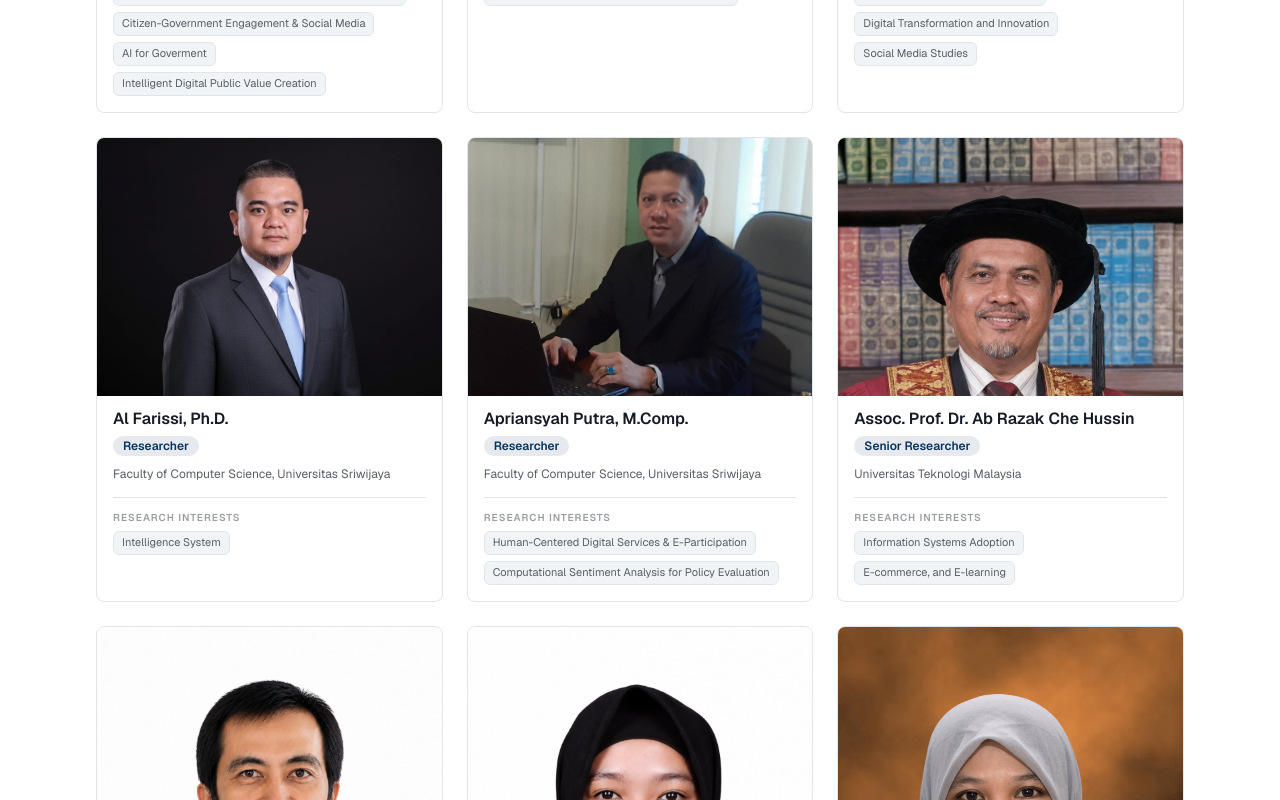
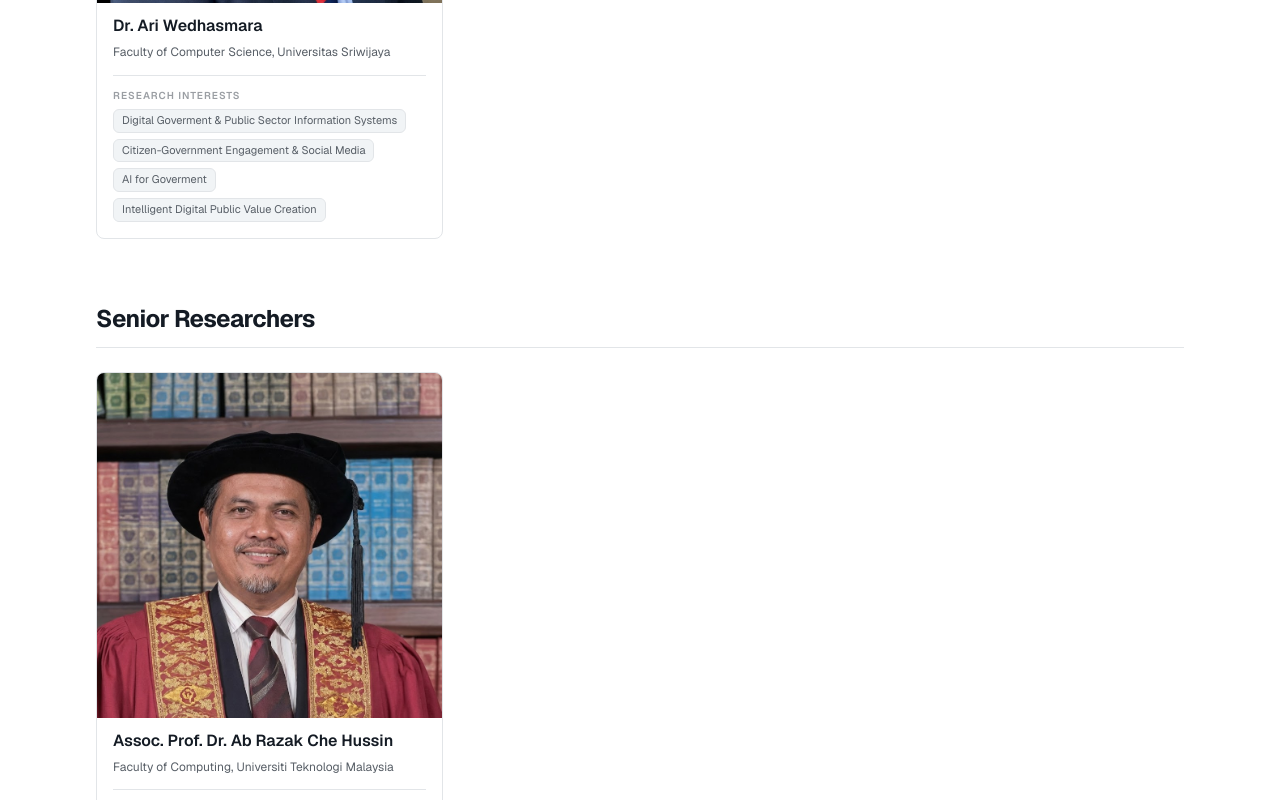
Before and after one commit to rahmatheroza/insist, a Next.js app: page /people in a window 1280 px wide. Shown: the part 880-1680 px from the top of the page. Built offline with nearby package versions, Linux system fonts and the light colour scheme.

Commit message:
menambahkan baris pembeda role & menyesuaikan rasio foto People

```diff
--- a/src/app/people/page.tsx
+++ b/src/app/people/page.tsx
@@ -6,34 +6,30 @@ import { Container } from "@/components/shared/container";
 import { PageHeader } from "@/components/shared/page-header";
 import { people } from "@/content/people";
 import { siteConfig } from "@/content/site";
+import type { Person } from "@/types";
 
 export const metadata: Metadata = {
   title: "People",
   description: `Meet the faculty, students, and alumni of ${siteConfig.name}.`,
 };
 
-export default function PeoplePage() {
+const roleSections = [
+  { role: "Head of Research Group", title: "Head of Research Group" },
+  { role: "Senior Researcher", title: "Senior Researchers" },
+  { role: "Researcher", title: "Researchers" },
+];
+
+function PersonCard({ person }: { person: Person }) {
   return (
-    <>
-      <PageHeader
-        title="People"
-        description="Faculty researchers, graduate students, and alumni who form the INSIST research community."
-      />
-      <Container className="py-16 lg:py-24">
-        <div className="mx-auto grid max-w-6xl gap-6 sm:grid-cols-3">
-          {people.map((person) => (
-            <article
-              key={person.id}
-              className="overflow-hidden rounded-lg border border-border"
-            >
-              <div className="relative aspect-[4/3] bg-insist-gray-100">
+    <article className="overflow-hidden rounded-lg border border-border bg-card transition-colors hover:border-primary/20">
+      <div className="relative aspect-square bg-insist-gray-100">
         {person.image ? (
           <Image
             src={person.image}
             alt={`${person.name} profile photo`}
             fill
             className="object-cover object-top"
-                    sizes="(max-width: 640px) 100vw, 400px"
+            sizes="(max-width: 640px) 100vw, (max-width: 1024px) 33vw, 400px"
           />
         ) : (
           <div className="flex h-full items-center justify-center text-muted-foreground">
@@ -42,17 +38,13 @@ export default function PeoplePage() {
         )}
       </div>
       <div className="p-4 pt-3">
-                <h2 className="text-base font-semibold leading-snug text-foreground">
+        <h3 className="text-base font-semibold leading-snug text-foreground">
           {person.name}
-                </h2>
-                <span className="mt-1.5 inline-block rounded-full bg-primary/10 px-2.5 py-0.5 text-xs font-semibold text-primary">
-                  {person.role}
-                </span>
-                <p className="mt-2 text-xs leading-relaxed text-muted-foreground">
+        </h3>
+        <p className="mt-1.5 text-xs leading-relaxed text-muted-foreground">
           {person.affiliation}
         </p>
-                {person.researchInterests &&
-                  person.researchInterests.length > 0 && (
+        {person.researchInterests && person.researchInterests.length > 0 && (
           <div className="mt-3 border-t border-border pt-3">
             <p className="mb-1.5 text-[10px] font-semibold uppercase tracking-widest text-muted-foreground/60">
               Research Interests
@@ -71,7 +63,55 @@ export default function PeoplePage() {
         )}
       </div>
     </article>
+  );
+}
+
+export default function PeoplePage() {
+  const knownRoles = roleSections.map((s) => s.role);
+  const otherPeople = people.filter((p) => !knownRoles.includes(p.role));
+
+  return (
+    <>
+      <PageHeader
+        title="People"
+        description="Faculty researchers, graduate students, and alumni who form the INSIST research community."
+      />
+      <Container className="py-16 lg:py-24">
+        <div className="mx-auto max-w-6xl space-y-16">
+          {roleSections.map((section) => {
+            const members = people.filter((p) => p.role === section.role);
+            if (members.length === 0) return null;
+
+            return (
+              <section key={section.role} className="space-y-6">
+                <div className="border-b border-border pb-3">
+                  <h2 className="text-xl font-bold tracking-tight text-foreground sm:text-2xl">
+                    {section.title}
+                  </h2>
+                </div>
+                <div className="grid gap-6 sm:grid-cols-2 lg:grid-cols-3">
+                  {members.map((person) => (
+                    <PersonCard key={person.id} person={person} />
                   ))}
+                </div>
+              </section>
+            );
+          })}
+
+          {otherPeople.length > 0 && (
+            <section className="space-y-6">
+              <div className="border-b border-border pb-3">
+                <h2 className="text-xl font-bold tracking-tight text-foreground sm:text-2xl">
+                  Members
+                </h2>
+              </div>
+              <div className="grid gap-6 sm:grid-cols-2 lg:grid-cols-3">
+                {otherPeople.map((person) => (
+                  <PersonCard key={person.id} person={person} />
+                ))}
+              </div>
+            </section>
+          )}
         </div>
       </Container>
     </>
--- a/src/content/people.ts
+++ b/src/content/people.ts
@@ -61,7 +61,7 @@ export const people: Person[] = [
     id: "person-6",
     name: "Assoc. Prof. Dr. Ab Razak Che Hussin",
     role: "Senior Researcher",
-    affiliation: "Universitas Teknologi Malaysia",
+    affiliation: "Faculty of Computing, Universiti Teknologi Malaysia",
     image: "/images/people/Ab-Razak-Che-Hussin.jpeg",
     researchInterests: [
       "Information Systems Adoption",
```
Lines whose indentation alone changed are shown as unchanged.
